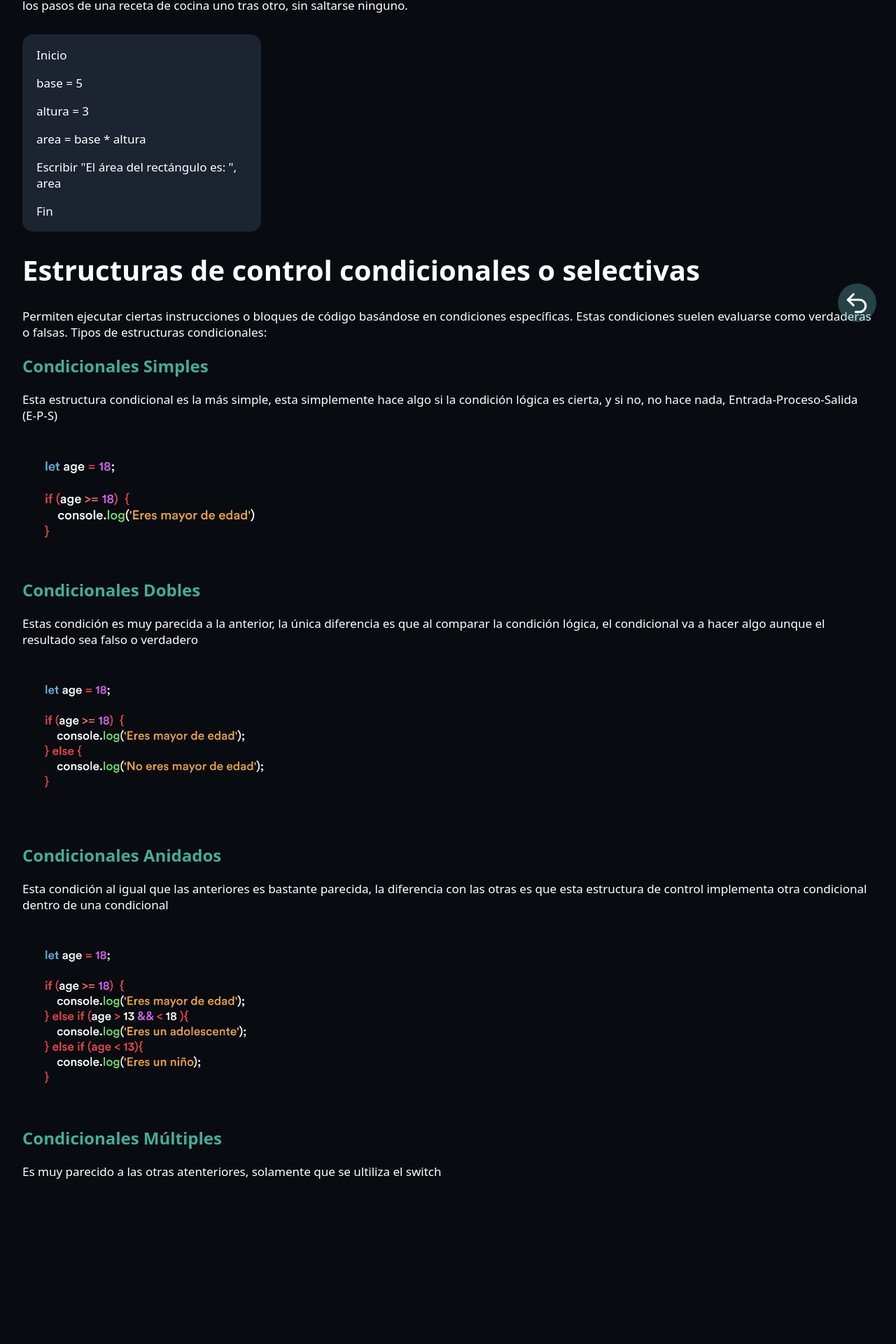
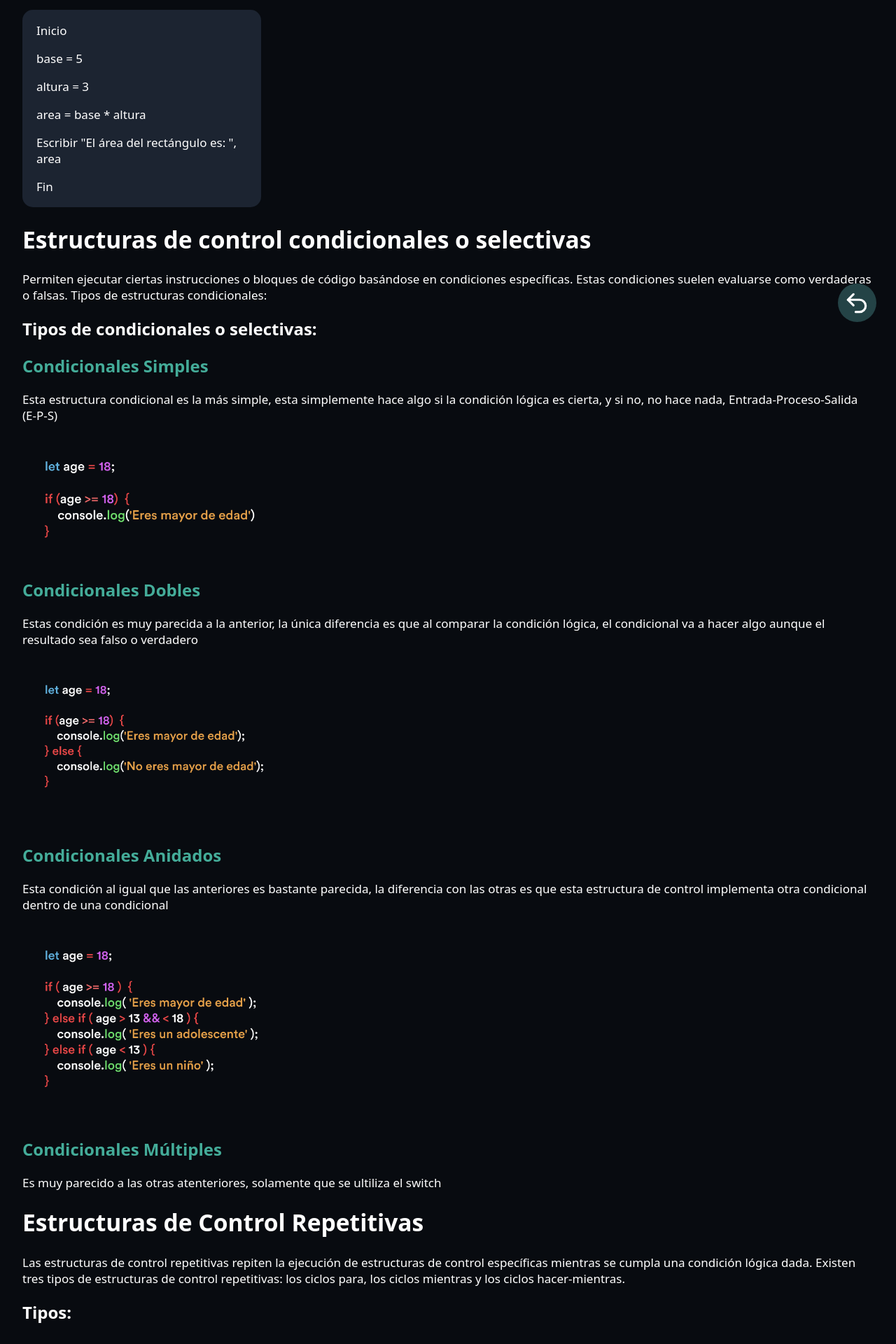
Before and after one commit to KevinLatino/Peritazgo-Website, a React (Vite) app: page /Estructuras-de-control in a window 1280 px wide. Shown: the part 299-2219 px from the top of the page at 70% size. Before the commit the page ends 2033 px from the top, so only its background shows below. Built offline with nearby package versions, Linux system fonts and the light colour scheme.

Commit message:
Creación de Estructuras de control repetitivas

```diff
--- a/src/App/index.css
+++ b/src/App/index.css
@@ -26,6 +26,6 @@ body {
 }
 
 .All-title {
- font-size: 2.5rem;
+ font-size: 2.1rem;
  font-family:  ui-sans-serif, system-ui, -apple-system, BlinkMacSystemFont, Segoe UI, Roboto, Noto Sans, Ubuntu, Cantarell, Helvetica Neue, Arial, sans-serif, Apple Color Emoji, Segoe UI Emoji, Segoe UI Symbol, Noto Color Emoji;
 }
--- a/src/Components/ControlStructure/ControlStructure.jsx
+++ b/src/Components/ControlStructure/ControlStructure.jsx
@@ -1,12 +1,12 @@
 import React from 'react'
 import { ProcessBar } from '../Process-Bar/ProcessBar'
 import { BackButton } from '../BackButton/BackButton'
-import 'animate.css';
-import SimpleIf  from '../../Images/Simple-If.jpg'
+import SimpleIf from '../../Images/Simple-If.jpg'
 import DobleIf from '../../Images/Doble-if.jpg'
 import MultipleIf from '../../Images/Multiple-if.png'
+import '../../App/index.css'
 import './ControlStructures.css'
-
+import 'animate.css';
 
 
 const ControlStructure = () => {
@@ -56,28 +56,36 @@ const ControlStructure = () => {
           ciertas instrucciones o bloques de código basándose en condiciones específicas.
           Estas condiciones suelen evaluarse como verdaderas o falsas. Tipos de estructuras condicionales:
         </p>
+        <h2 >Tipos de condicionales o selectivas:</h2>
         <h2 className='subtitle'>Condicionales Simples</h2>
-          <p>
-            Esta estructura condicional es la más simple, esta simplemente hace algo si
-            la condición lógica es cierta, y si no, no hace nada, Entrada-Proceso-Salida (E-P-S)
-          </p>
-          <img className='img-styles'src={SimpleIf} width={300} />
+        <p>
+          Esta estructura condicional es la más simple, esta simplemente hace algo si
+          la condición lógica es cierta, y si no, no hace nada, Entrada-Proceso-Salida (E-P-S)
+        </p>
+        <img className='img-styles' src={SimpleIf} width={300} />
         <h2 className='subtitle'>Condicionales Dobles</h2>
         <p>
           Estas condición es muy parecida a la anterior, la única diferencia es que al comparar la condición lógica,
           el condicional va a hacer algo aunque el resultado sea falso o verdadero
         </p>
-        <img className='img-styles'src={DobleIf} width={375} />
+        <img className='img-styles' src={DobleIf} width={375} />
         <h2 className='subtitle'>Condicionales Anidados</h2>
         <p>
           Esta condición al igual que las anteriores es bastante parecida, la diferencia con las otras es que esta estructura
           de control implementa otra condicional dentro de una condicional
         </p>
-        <img className='img-styles'src={MultipleIf} width={375} />
+        <img className='img-styles' src={MultipleIf} width={385} />
         <h2 className='subtitle'>Condicionales Múltiples</h2>
         <p>
           Es muy parecido a las otras atenteriores, solamente que se ultiliza el switch
         </p>
+        <h1 className="All-title">Estructuras de Control Repetitivas</h1>
+        <p>
+          Las estructuras de control repetitivas repiten la ejecución de estructuras de control específicas mientras se cumpla una condición lógica dada. Existen tres tipos de
+          estructuras de control repetitivas: los ciclos para, los ciclos mientras y los ciclos hacer-mientras.
+        </p>
+        <h2>Tipos:</h2>
+
       </div>
       <BackButton />
     </>
```
Also changed, not shown: src/Images/Doble-if.png (added), src/Images/Multiple-if.png.
